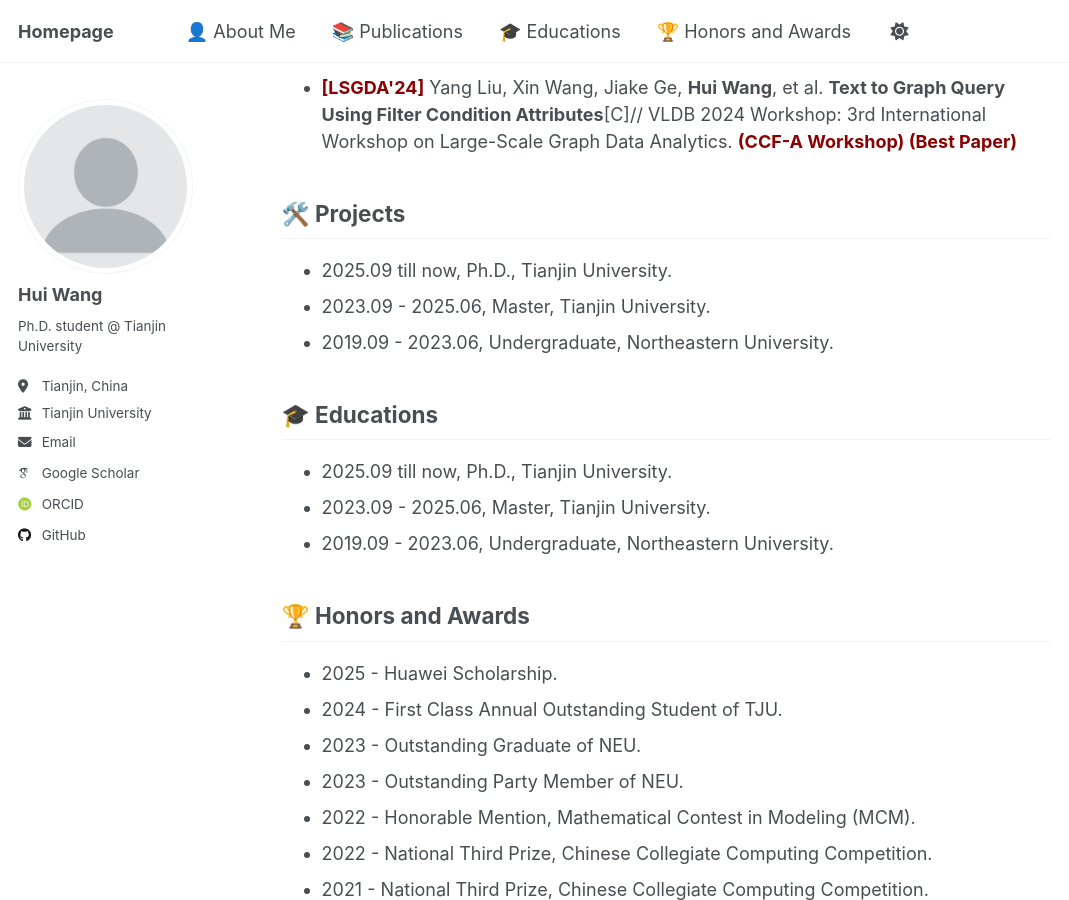
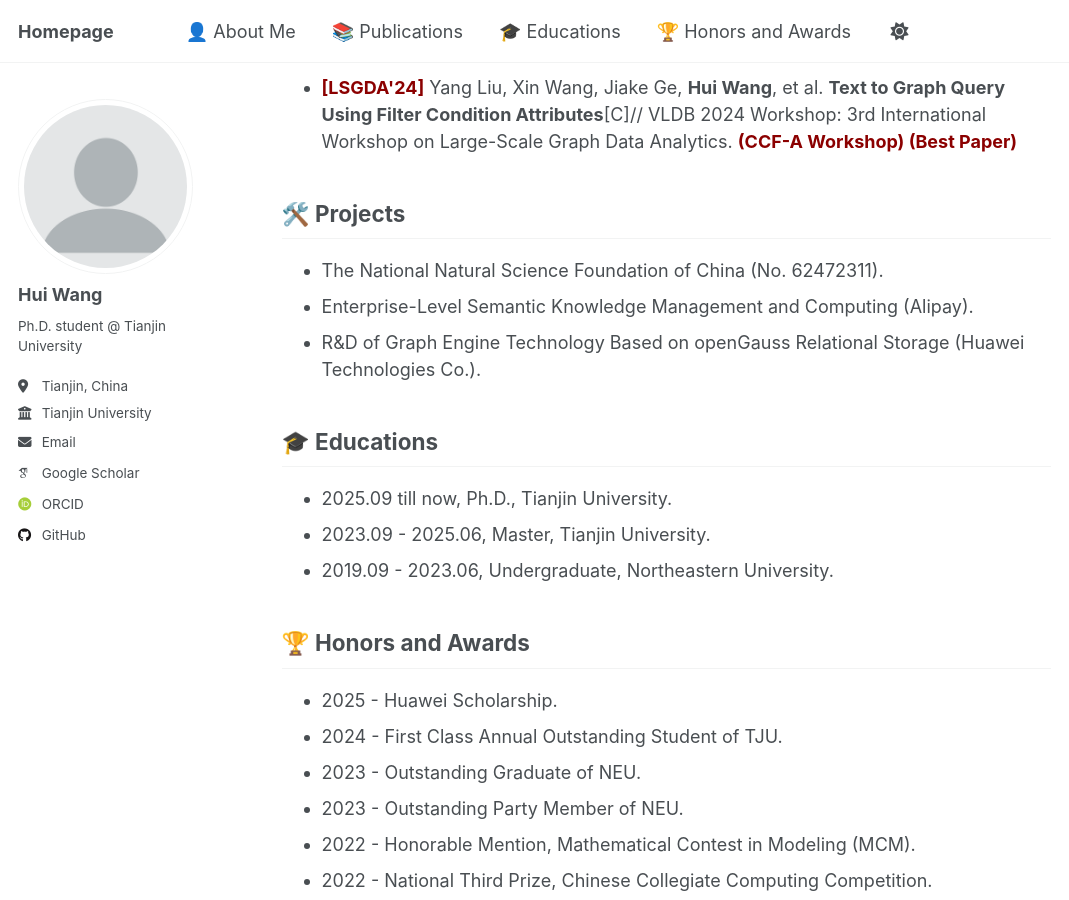
Before and after one commit to HaileyHui/wanghui, a Jekyll site: the page built from _pages/about.md, in a window 1280 px wide and 900 px high, scrolled down 961 px. Shown: the whole window, without its empty margins (0-1069 px from the left). Built offline with Jekyll 4.4.1, drawn with Linux system fonts in a browser that asks for light colours; some web fonts are replaced; a script that is not in the unit is left out.

Commit message:
Update projects.html

```diff
--- a/_pages/projects.html
+++ b/_pages/projects.html
@@ -1,5 +1,5 @@
 <ul>
-  <li>2025.09 till now, Ph.D., Tianjin University.</li>
-  <li>2023.09 - 2025.06, Master, Tianjin University.</li>
-  <li>2019.09 - 2023.06, Undergraduate, Northeastern University.</li>
+  <li>The National Natural Science Foundation of China (No. 62472311).</li>
+  <li>Enterprise-Level Semantic Knowledge Management and Computing (Alipay).</li>
+  <li>R&amp;D of Graph Engine Technology Based on openGauss Relational Storage (Huawei Technologies Co.).</li>
 </ul>
```
